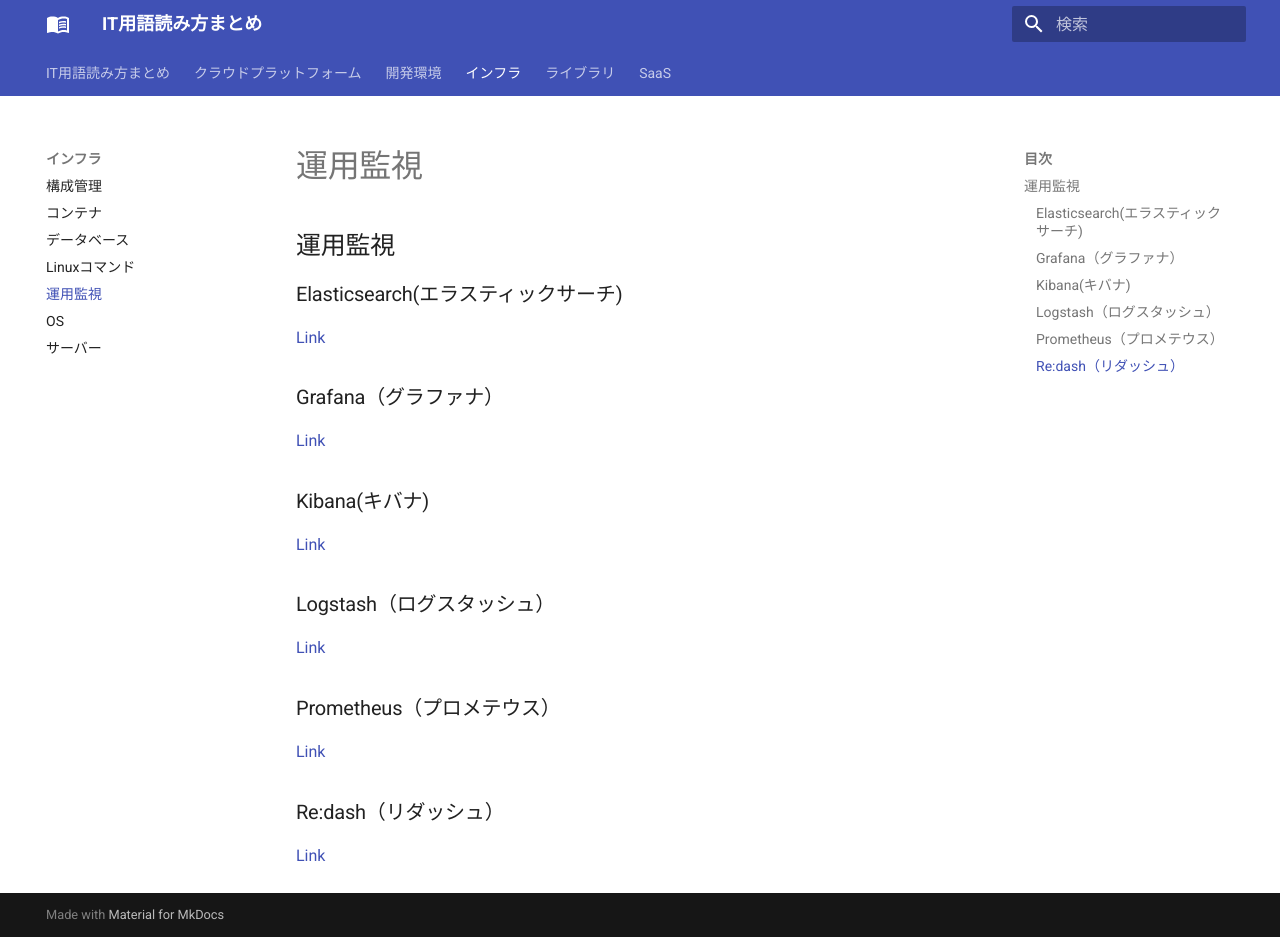
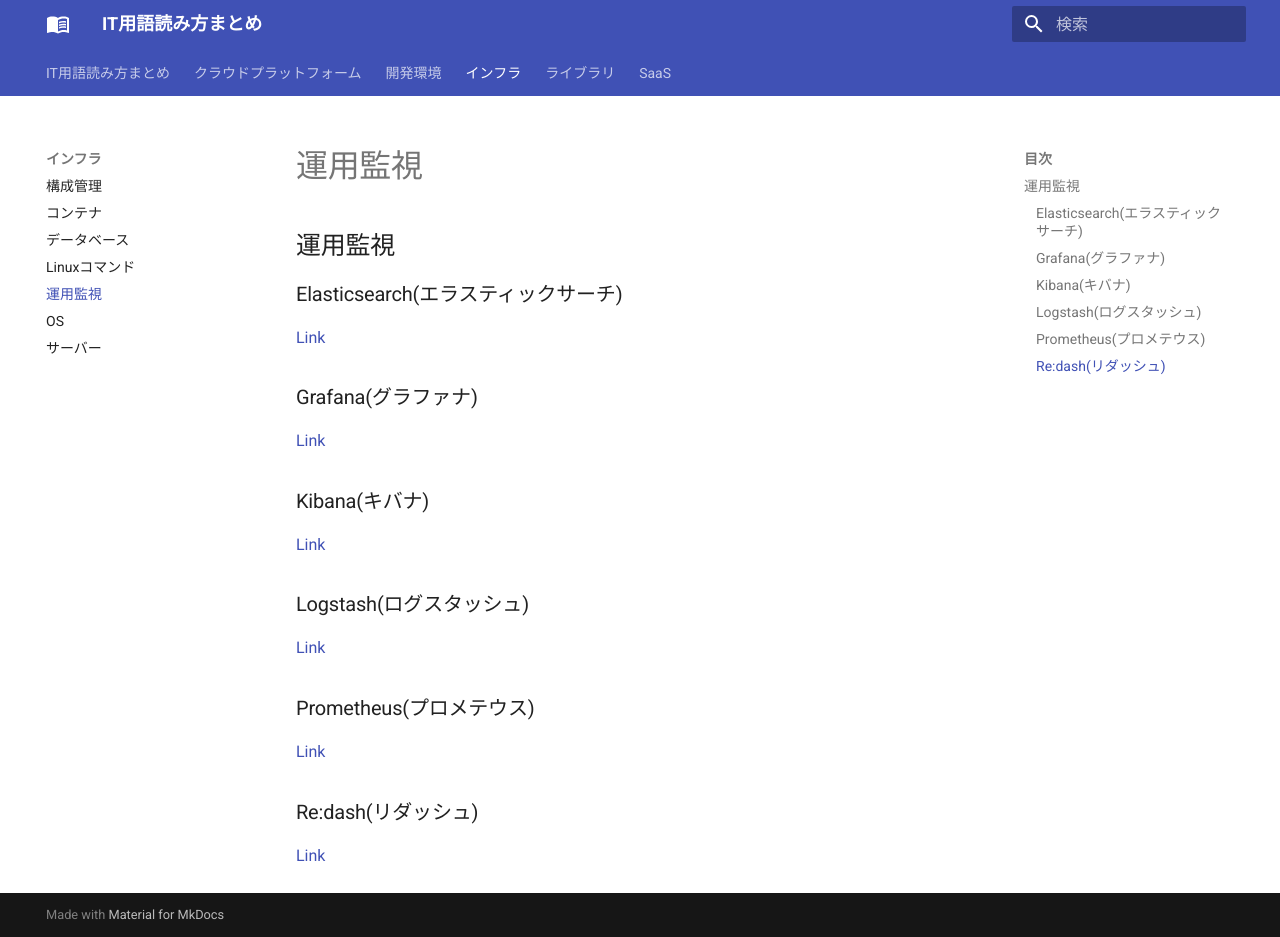
Before and after one commit to doara-developer/pronunciation-dict, an MkDocs documentation site: the page built from docs/infra/operation.md, in a window 1280 px wide and 937 px high. Built offline with MkDocs 1.6.1 and Material for MkDocs 9.7.7, drawn with Linux system fonts in a browser that asks for light colours.

Commit message:
Modify bracket

```diff
--- a/docs/infra/operation.md
+++ b/docs/infra/operation.md
@@ -4,7 +4,7 @@
 
 [Link](https://www.elastic.co/jp/elasticsearch/)
 
-### Grafana（グラファナ）
+### Grafana(グラファナ)
 
 [Link](https://grafana.com/)
 
@@ -12,14 +12,14 @@
 
 [Link](https://www.elastic.co/jp/kibana/)
 
-### Logstash（ログスタッシュ）
+### Logstash(ログスタッシュ)
 
 [Link](https://www.elastic.co/jp/logstash/)
 
-### Prometheus（プロメテウス）
+### Prometheus(プロメテウス)
 
 [Link](https://prometheus.io/)
 
-### Re:dash（リダッシュ）
+### Re:dash(リダッシュ)
 
 [Link](https://redash.io/)
```
